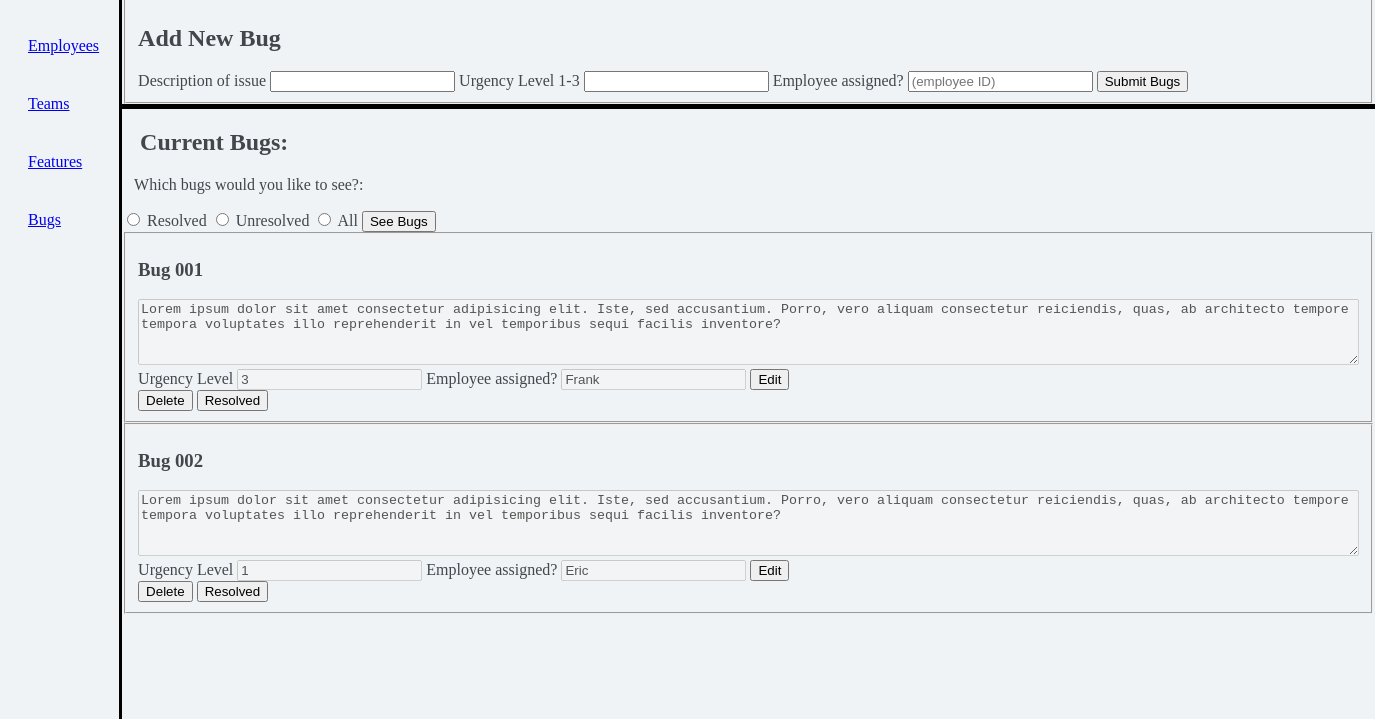
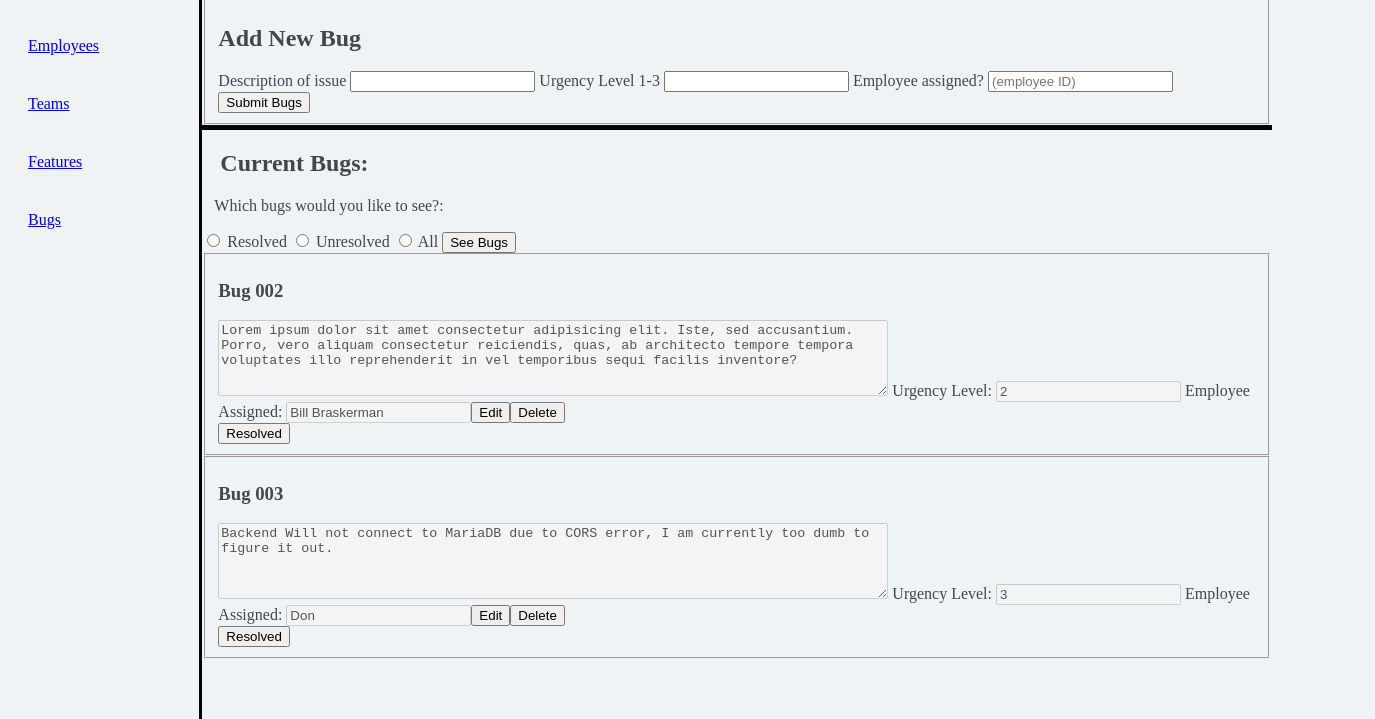
Before and after one commit to taylordo/taylordo.github.io, a plain HTML site: page pages/bugs.html in a window 1280 px wide. Shown: the part 81-800 px from the top of the page, 1375 px wide, since content can reach past the window. Drawn offline with Linux system fonts and the light colour scheme.

Commit message:
Added test data and implemented table generation for bugs with this data

```diff
--- a/pages/bugs.html
+++ b/pages/bugs.html
@@ -28,14 +28,14 @@
         <form id="bug-form">
             <fieldset>
                 <h2>Add New Bug</h2>
-                <label for="description">Description of issue</label>
-                <input type="text" id="description">
-                <label for="urgency">Urgency Level 1-3</label>
-                <input type="number" id="urgency">
-                <input type="number" id="completion" value="0" hidden>
-                <label for="employee">Employee assigned?</label>
-                <input type="text" placeholder = "(employee ID)" id="employee">
-                <input type="submit" id="submit" value="Submit Bugs">
+                <label for="newdescription">Description of issue</label>
+                <input type="text" id="newdescription">
+                <label for="newurgency">Urgency Level 1-3</label>
+                <input type="number" id="newurgency">
+                <input type="number" id="newcompletion" value="0" hidden>
+                <label for="newemployee">Employee assigned?</label>
+                <input type="text" placeholder ="(employee ID)" id="newemployee">
+                <input type="submit" id="newsubmit" value="Submit Bugs">
             </fieldset>
         </form>
         </div>
@@ -61,10 +61,8 @@
     <!-- Bug List-->
         <div id="featured-bugs">
         <form>
-            <fieldset>
+            <!-- <fieldset>
                 <h3>Bug 001</h3>
-
-
                 <textarea id="description001" name="description001" rows="4" cols="150" disabled>Lorem ipsum dolor sit amet consectetur adipisicing elit. Iste, sed accusantium. Porro, vero aliquam consectetur reiciendis, quas, ab architecto tempore tempora voluptates illo reprehenderit in vel temporibus sequi facilis inventore?
                 </textarea>
                 <br>
@@ -75,23 +73,9 @@
                 <input type="submit" name="delete" value="Edit"><br>
                 <input type="submit" name="delete" value="Delete">
                 <input type="submit" name="bug-resolved" value="Resolved">
-            </fieldset>
+            </fieldset> -->
         </form>
-        <form>
-            <fieldset>
-                <h3>Bug 002</h3>
-                <textarea id="description002" name="description002" rows="4" cols="150" disabled>Lorem ipsum dolor sit amet consectetur adipisicing elit. Iste, sed accusantium. Porro, vero aliquam consectetur reiciendis, quas, ab architecto tempore tempora voluptates illo reprehenderit in vel temporibus sequi facilis inventore?
-                </textarea>
-                <br>
-                <label for="urgency">Urgency Level</label>
-                <input type="number" name="urgency" value="1" disabled>
-                <label for="employee">Employee assigned?</label>
-                <input type="text" name="employee" value="Eric" disabled>
-                <input type="submit" name="edit" value="Edit"><br>
-                <input type="submit" name="delete" value="Delete">
-                <input type="submit" name="bug-resolved" value="Resolved">
-            </fieldset>
-        </form>
+
         </div>
         </div>
     </div>
--- a/scripts/bugs.js
+++ b/scripts/bugs.js
@@ -1,12 +1,11 @@
 
-
-/* Harvest form data from bug Submission */
+/* New bug submission data harvested from form */
 
 let getBugData = function() {
-const description = document.getElementById('description').value;
-const urgency = document.getElementById('urgency').value;
-const completion = document.getElementById('completion').value;
-const employee = document.getElementById('employee').value;
+const description = document.getElementById('newdescription').value;
+const urgency = document.getElementById('newurgency').value;
+const completion = document.getElementById('newcompletion').value;
+const employee = document.getElementById('newemployee').value;
 
 let bugSubData = {};
 bugSubData["description"] = description;
@@ -17,4 +16,117 @@ bugSubData["employee"] = employee;
 return bugSubData
 }
 
-document.getElementById('submit').addEventListener('click', getBugData);
+/* Generate Table */
+
+let attachBugCard = function (dataSet) {
+    const rootParent = document.getElementById('featured-bugs');
+    for (let i = 0; i < dataSet.length; i++) {
+        rootParent.appendChild(generateBugCard(dataSet[i]));
+    }
+}
+
+let generateBugCard = function (dataSet) {
+    const form = document.createElement('form');
+    const fieldset = document.createElement('fieldset');
+    /* Add content to card */
+    fieldset.appendChild(generateHeader(dataSet));
+    fieldset.appendChild(generateTextArea(dataSet));
+    fieldset.appendChild(generateUrgency(dataSet));
+    fieldset.appendChild(generateName(dataSet));
+    fieldset.appendChild(generateUpdate(dataSet));
+    fieldset.appendChild(generateDelete(dataSet));
+    const br = document.createElement('br');
+    fieldset.appendChild(br);
+    fieldset.appendChild(generateResolved(dataSet));
+
+    /* Complete append of items to document. */
+    form.appendChild(fieldset);
+
+    return form;
+}
+
+let generateLabel = function (name, content) {
+    const label = document.createElement('label');
+    label.setAttribute('for', name);
+    label.textContent = content
+    return label;
+}
+
+let generateTextArea = function (dataSet) {
+    const textArea = document.createElement('textarea');
+    textArea.setAttribute('name', `description${dataSet.id}`);
+    textArea.setAttribute('rows', 4);
+    textArea.setAttribute('columns', 150);
+    textArea.setAttribute('id', 'description');
+    textArea.textContent = dataSet.description;
+    textArea.disabled = true;
+    return textArea;
+}
+
+let generateHeader = function (dataSet) {
+    const header = document.createElement('h3');
+    header.textContent = "Bug" + " " + dataSet.id;
+    return header;
+}
+
+let generateUrgency = function (dataSet) {
+    const input = document.createElement('input');
+    input.setAttribute('type', 'number');
+    input.setAttribute('id', `urgency${dataSet.id}`);
+    input.setAttribute('value', dataSet.urgency);
+    input.disabled = true;
+    const label = generateLabel(`urgency${dataSet.id}`, ' Urgency Level: ')
+    label.appendChild(input);
+    return label;
+}
+
+let generateName = function (dataSet) {
+    const input = document.createElement('input');
+    const employeeNum = `employee${dataSet.employee}`
+    input.setAttribute('type', 'text');
+    input.setAttribute('id', employeeNum);
+    input.setAttribute('value', dataSet.employee);
+    input.disabled = true;
+    const label = generateLabel(`employee${employeeNum}`, ' Employee Assigned: ');
+    label.appendChild(input);
+    return label;
+}
+
+let generateUpdate = function (dataSet) {
+    let input = document.createElement('input');
+    input.setAttribute('type', 'submit');
+    input.setAttribute('id', `edit${dataSet.id}`)
+    input.setAttribute('value', 'Edit');
+    return input;
+}
+
+let generateDelete = function (dataSet) {
+    let input = document.createElement('input');
+    input.setAttribute('type', 'submit');
+    input.setAttribute('id', `delete${dataSet.id}`);
+    input.setAttribute('value', 'Delete');
+    return input;
+}
+
+let generateResolved = function (dataSet) {
+    let input = document.createElement('input');
+    input.setAttribute('type', 'submit');
+    input.setAttribute('id', `resolved${dataSet.id}`);
+    input.setAttribute('value', 'Resolved');
+    return input;
+}
+
+/* TEST Table Data */
+const testData = [{'id': '002',
+            'description': 'Lorem ipsum dolor sit amet consectetur adipisicing elit. Iste, sed accusantium. Porro, vero aliquam consectetur reiciendis, quas, ab architecto tempore tempora voluptates illo reprehenderit in vel temporibus sequi facilis inventore?',
+            'urgency': '2',
+            'employee': 'Bill Braskerman',
+            },
+            {'id': '003',
+            'description': 'Backend Will not connect to MariaDB due to CORS error, I am currently too dumb to figure it out.',
+            'urgency': '3',
+            'employee': 'Don'}]
+
+document.addEventListener('DOMContentLoaded', attachBugCard(testData));
+
+document.getElementById('newsubmit').addEventListener('click', getBugData);
--- a/styles/indexstyle.css
+++ b/styles/indexstyle.css
@@ -10,6 +10,12 @@ new lighter gray: #f0f3f5*/
 body {
     background-color: #f0f3f5;
     color: #43464B;
+}
+
+textarea {
+    margin: 0px;
+    width: 664px;
+    height: 70px;
 }
 
 #side-nav {
```
Also changed, not shown: scripts/bugs_submit.js (renamed from scripts/mysql.js).
